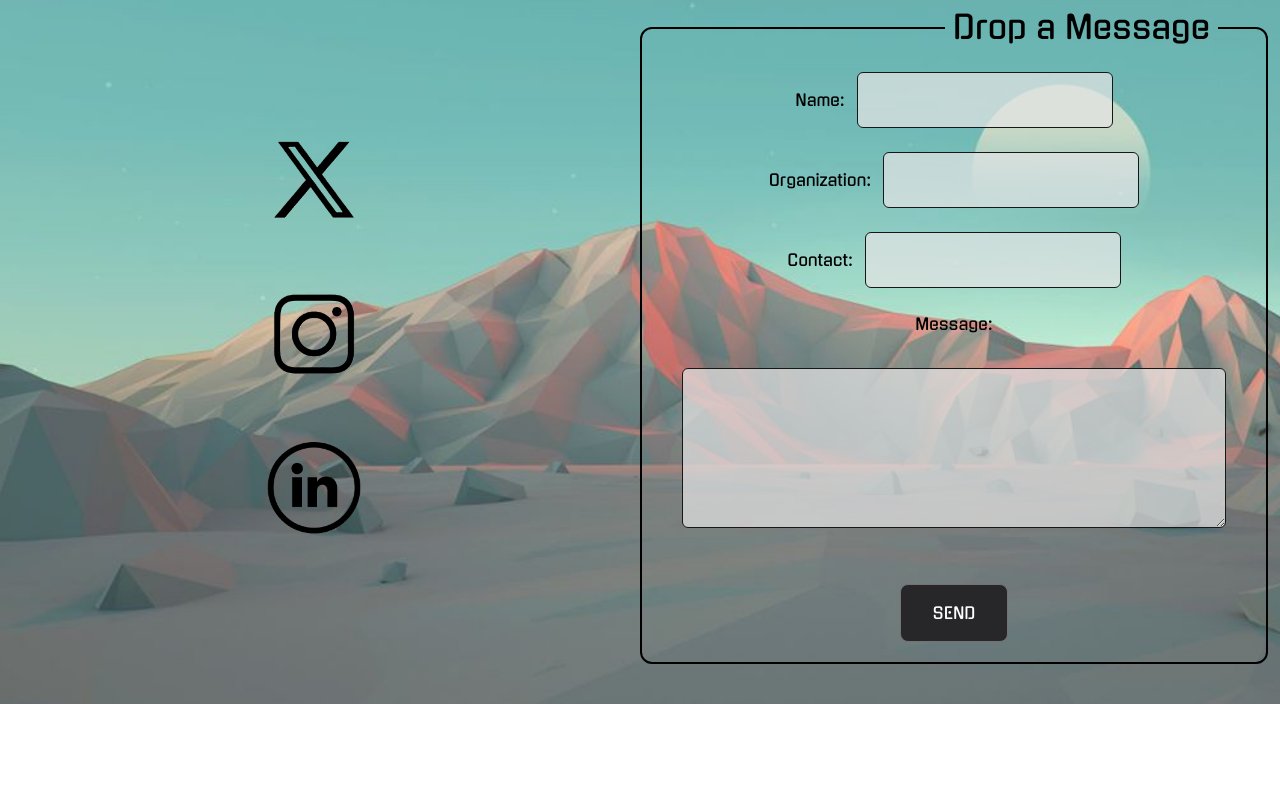
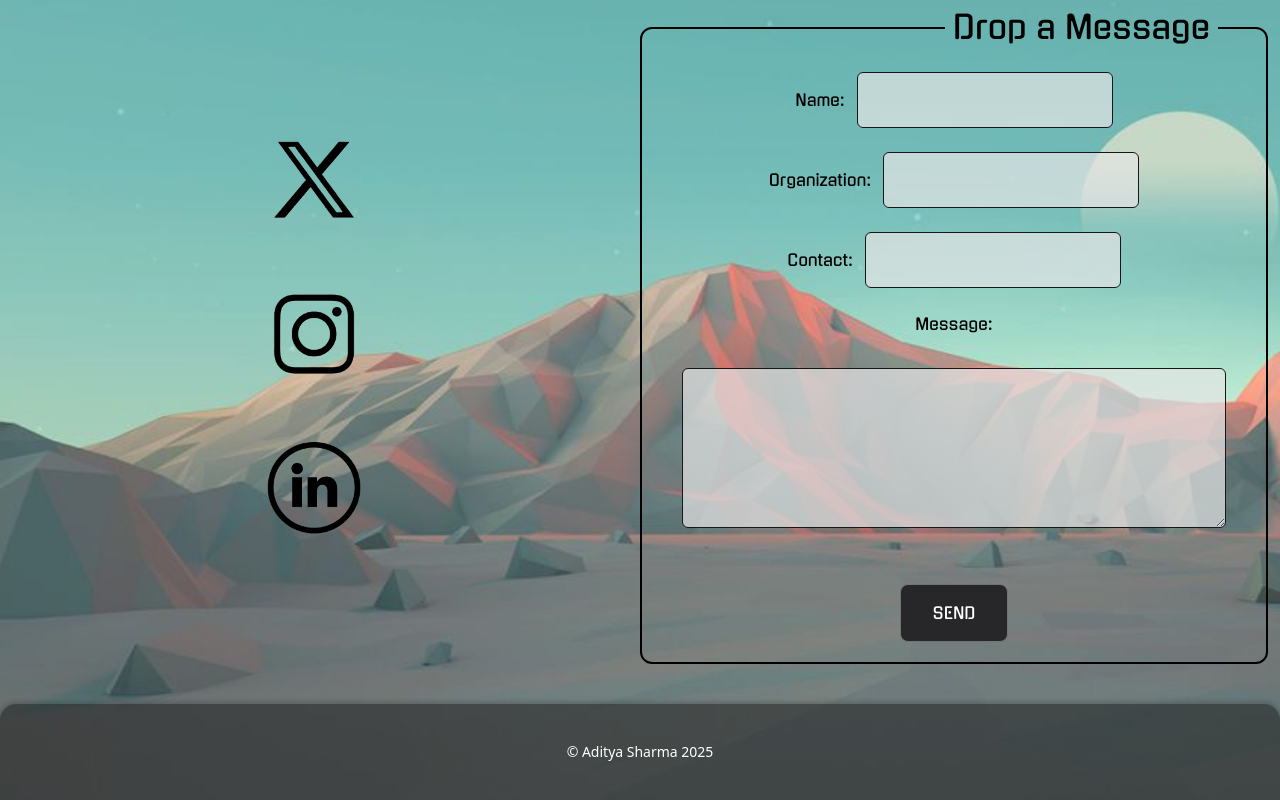
Before and after one commit to officialaditshrm/portfolio, a React (Vite) app: page / in a window 1280 px wide. Shown: the part 2444-3244 px from the top of the page. Before the commit the page ends 3148 px from the top, so only its background shows below. Built offline with nearby package versions, Linux system fonts and the light colour scheme.

Commit message:
Footer Added

```diff
--- a/src/App.jsx
+++ b/src/App.jsx
@@ -62,7 +62,7 @@ function App() {
 
 
   return (
-    <div className = {darkMode && "dark"}>
+    <div className = {`${darkMode ? "dark bg-black":"bg-white"}`}>
       <Header
       darkMode = {darkMode}
       setDarkMode = {setDarkMode}
--- a/src/components/Contact.jsx
+++ b/src/components/Contact.jsx
@@ -4,6 +4,7 @@ import instagram from '../images/instagram.png'
 import instagramLight from '../images/instagramLight.png'
 import linkedin from '../images/linkedin.png'
 import linkedinLight from '../images/linkedinLight.png'
+import Footer from './Footer'
 
 function Contact({darkMode}) {
 
@@ -69,6 +70,7 @@ function Contact({darkMode}) {
                     </fieldset>
                 </div>
             </div>
+            <Footer/>
         </div>
     )
 }
--- /dev/null
+++ b/src/components/Footer.jsx
@@ -0,0 +1,9 @@
+function Footer () {
+    return (
+        <footer id = "footer" className = "max-sm:text-xs text-sm bottom-0 w-full flex items-center justify-center rounded-t-2xl left-0 h-[12vh] shadow-[0_0_5px_2px_rgba(0,0,0,0.2)] bg-neutral-900/50 dark:bg-neutral-200/50 backdrop-blur-xs text-white dark:text-black">
+            &#169; Aditya Sharma 2025
+        </footer>
+    )
+}
+
+export default Footer
--- a/src/components/Header.jsx
+++ b/src/components/Header.jsx
@@ -69,8 +69,8 @@ function Header({darkMode, setDarkMode, isVisible, scrollToContact, scrollToProj
                 className = {`${menuOpen && 'bg-transparent dark:shadow-none dark:bg-transparent shadow-none border-none'} z-50 fixed flex flex-col justify-evenly items-center right-3 top-3 border dark:border dark:border-white/10 shadow-[0px_0px_10px_2px_rgba(0,0,0,0.2)] dark:shadow-[0px_0px_5px_1px_rgba(255,255,255,0.1)] justify-between dark:bg-[rgba(30,30,30)] bg-[rgba(235,235,235)] max-sm:w-[12vw] max-sm:h-[12vw] w-[7vw] h-[7vw] rounded-md py-1.5 hover:scale-105 hover:cursor-pointer`}
                 >
                     <div className = {`${menuOpen && 'bg-white/0 dark:bg-white/0'} w-[60%] max-sm:h-[1.2vw] h-[0.7vw] bg-black dark:bg-white rounded-md`}></div>
-                    <div className = {`${menuOpen && 'rotate-[45deg]'} w-[60%] max-sm:h-[1.2vw] h-[0.7vw] bg-black dark:bg-white rounded-md`}></div>
-                    <div className = {`${menuOpen && 'rotate-[-45deg]'} absolute w-[60%] max-sm:h-[1.2vw] h-[0.7vw] bg-black dark:bg-white rounded-md`}></div>
+                    <div className = {`${menuOpen && 'rotate-[45deg]'} absolute w-[60%] max-sm:h-[1.2vw] h-[0.7vw] bg-black dark:bg-white rounded-md`}></div>
+                    <div className = {`${menuOpen && 'rotate-[-45deg]'} w-[60%] max-sm:h-[1.2vw] h-[0.7vw] bg-black dark:bg-white rounded-md`}></div>
                     <div className = {`${menuOpen && 'bg-white/0 dark:bg-white/0'} w-[60%] max-sm:h-[1.2vw] h-[0.7vw] bg-black dark:bg-white rounded-md`}></div>
                 </button>
             }
```
